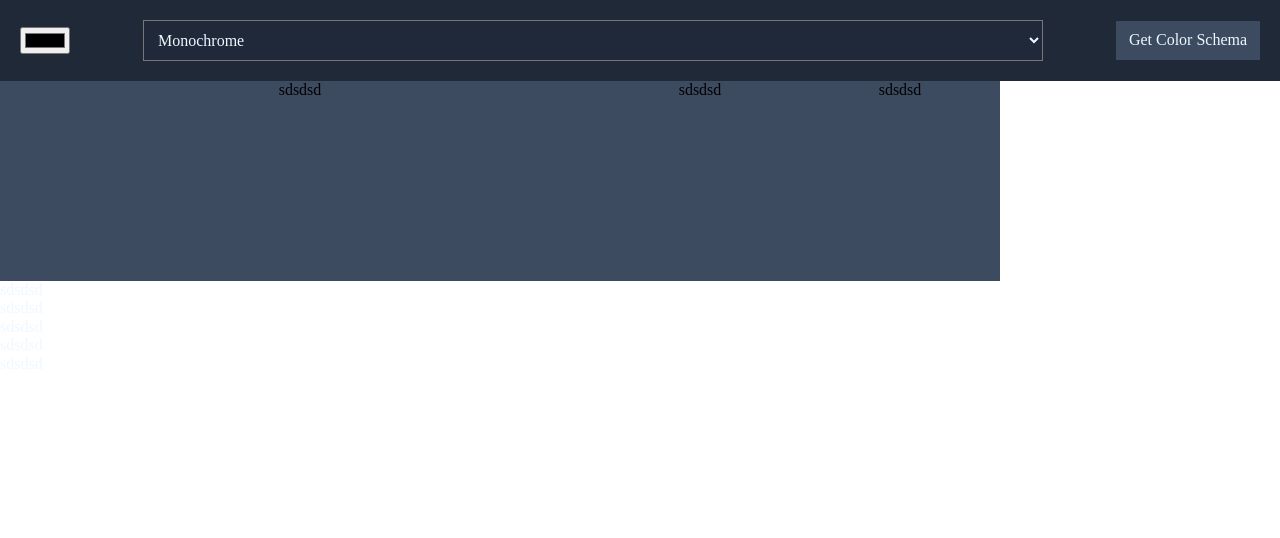
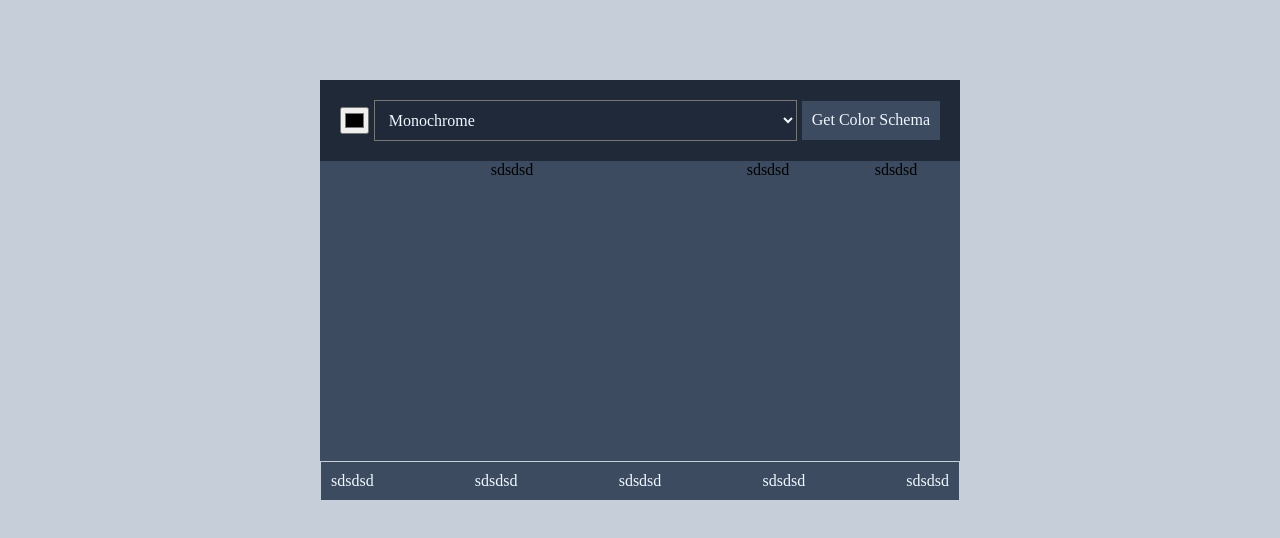
Before and after one commit to fulyaertay/working-with-APIs, a website built with Vite: page 3-color-schema-generator/index.html in a window 1280 px wide. Built offline with nearby package versions, Linux system fonts and the light colour scheme.

```diff
--- a/3-color-schema-generator/index.css
+++ b/3-color-schema-generator/index.css
@@ -2,6 +2,7 @@
     margin: 0;
     padding: 0;
     box-sizing: border-box;
+    background-color: #c6ceda;
 }
 
 
@@ -35,14 +36,17 @@
     align-items: center;
     text-align: center;
 
+
 }
 
 .list-color{
     background-color: #3D4B60;
-    width: 200px;
-    height: 200px;
+    width: 100px;
+    height: 300px;
+    flex:1;
+
 }
-.footer{
+.hex-values{
     background-color: #3D4B60;
     padding: 10px;
     margin-top: 0px;
@@ -56,9 +60,10 @@
 }
 
 @media (min-width:767px){
-    #colors{
-        width:900px;
-        padding: 10px;
+    .container{
+        width:50%;
+        margin: 80px auto;
+        text-align: center;
     }
     nav{
         background-color: rgb(31, 41, 55);
@@ -68,4 +73,7 @@
         padding: 20px;
         gap:5px;
     }
+    #colors{
+        width:800px;
+    }
 }
```
